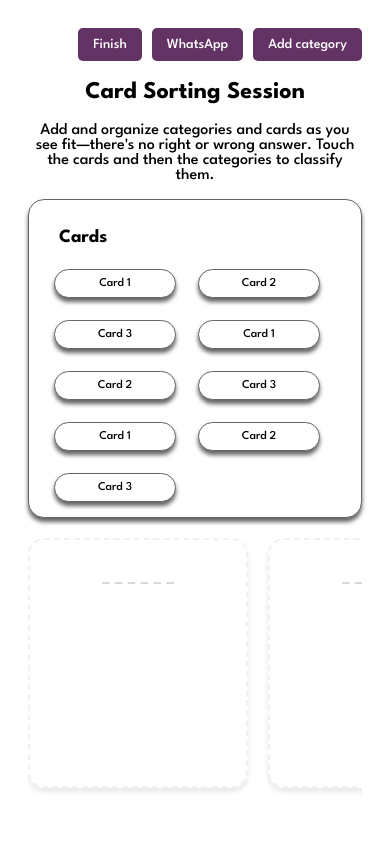
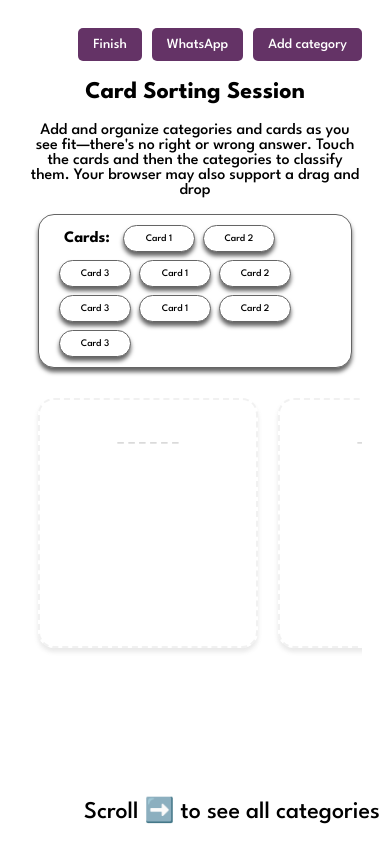
Before and after one commit to cronozul/p_cards, a plain HTML site: page card_sorting/index.html in a window 390 px wide. Drawn offline with Linux system fonts and the light colour scheme; a web font is replaced by a local one.

Commit message:
scroll hint

```diff
--- a/card_sorting/index.html
+++ b/card_sorting/index.html
@@ -14,6 +14,26 @@
       href="https://fonts.googleapis.com/css2?family=DM Serif Text:wght@400&display=swap"
     />
     <style>
+      @keyframes bounce {
+        0%,
+        100% {
+          transform: translateX(0);
+          opacity: 1;
+        }
+        50% {
+          transform: translateX(10px);
+        }
+      }
+
+      .scroll-indicator {
+        position: fixed;
+        right: 20px;
+        bottom: 20px;
+        font-size: 24px;
+        color: black;
+        animation: bounce 1s infinite;
+        transition: opacity 0.5s ease-out;
+      }
       body {
         font-family: "League Spartan", sans-serif;
         text-align: center;
@@ -63,18 +83,20 @@
         border: 1px solid var(--neutral-colors-neutral-02, #656565);
         background: #fff;
         box-shadow: 0px 4px 4px 0px #656565;
+        margin: 10px;
       }
 
       .cards-container {
         display: flex;
         flex-wrap: wrap;
         gap: 12px;
+        align-items: center;
       }
 
       .container {
         display: flex;
         flex-direction: row;
-        gap: 20px;
+        gap: auto;
         justify-content: flex-start;
         margin-top: 20px;
         overflow-x: auto;
@@ -103,14 +125,37 @@
         color: rgba(101, 101, 101, 0.3);
       }
 
+      /* correct wrapping */
+
+      .initial-zone {
+        display: flex;
+        flex-wrap: wrap; /* Allow wrapping */
+        align-items: center; /* Align elements properly */
+        gap: 8px; /* Space between elements */
+      }
+
+      .title {
+        display: inline-block;
+        margin-right: 10px;
+        margin-left: 10px;
+        white-space: nowrap; /* Prevent title from wrapping unnecessarily */
+      }
+
+      .cards-container {
+        display: flex;
+        flex-wrap: wrap; /* Ensure cards wrap */
+        gap: 8px;
+      }
+
       .card {
         /* background: #ffffff;  */
         color: black;
         padding: 10px 15px;
         /* border-radius: 5px;  */
-        margin: 5px;
+        /* margin: 5px; */
         cursor: grab;
-        width: 160px;
+        width: fit-content;
+        height: fit-content;
         text-align: center;
         font-size: 14px;
         transition: transform 0.2s;
@@ -121,10 +166,12 @@
       }
       @media (max-width: 480px) {
         .card {
-          width: auto; /* Let the card size adapt */
-          min-width: 100px; /* Prevent it from becoming too small */
+          width: fit-content;
+          height: fit-content;
+          /* width: auto; Let the card size adapt */
+          min-width: 50px; /* Prevent it from becoming too small */
           max-width: 75%; /* Avoid taking too much space */
-          font-size: 12px; /* Reduce font size */
+          font-size: 10px; /* Reduce font size */
           padding: 8px 10px; /* Adjust padding */
           word-wrap: break-word; /* Force text to wrap */
           text-align: center; /* Keep text centered */
@@ -138,9 +185,14 @@
       .dragging {
         opacity: 0.5;
       }
+      .page {
+        max-width: 100vw;
+        max-height: 100vh;
+      }
     </style>
   </head>
   <body>
+    <div page>
       <div class="top-buttons">
         <button class="button" id="copy-button">Finish</button>
         <button class="button" id="whatsapp-button">WhatsApp</button>
@@ -148,38 +200,61 @@
           Add category
         </button>
       </div>
+      <div class="scroll-indicator">Scroll ➡️ to see all categories</div>
 
       <h2>Card Sorting Session</h2>
       <p id="description">
         Add and organize categories and cards as you see fit—there's no right or
-      wrong answer.
-      Touch the cards and then the categories to classify them.
+        wrong answer. Touch the cards and then the categories to classify them.
       </p>
 
       <div class="initial-zone" id="initial-zone">
-      <h3 style="margin-right: 10px; margin-left: 10px">Cards</h3>
         <div class="cards-container" id="cards-container"></div>
       </div>
 
       <div class="container" id="categories-container"></div>
+    </div>
+    <script>
+      const indicator = document.querySelector(".scroll-indicator");
+      const scrollContainer = document.querySelector(".container");
 
-    <script>
-      // detect if user can drap and drop use size of screen as proxy
+      let isDragging = false;
+
+      function hideIndicator() {
+        indicator.style.opacity = "0";
+        setTimeout(() => (indicator.style.display = "none"), 500);
+        // don't remove listeners in case the categories get created or resizing of window
+        // scrollContainer.removeEventListener('scroll', hideIndicator);
+        // scrollContainer.removeEventListener('pointermove', detectDrag);
+      }
+
+      function detectDrag(event) {
+        if (isDragging) {
+          hideIndicator();
+        }
+      }
+
+      function checkScrollability() {
+        const isScrollable =
+          scrollContainer.scrollLeftMax > 0 ||
+          scrollContainer.scrollWidth > scrollContainer.clientWidth;
+        indicator.style.display = isScrollable ? "block" : "none";
+      }
+      scrollContainer.addEventListener("scroll", hideIndicator);
+      scrollContainer.addEventListener(
+        "pointerdown",
+        () => (isDragging = true)
+      );
+      scrollContainer.addEventListener("pointerup", () => (isDragging = false));
+      scrollContainer.addEventListener("pointermove", detectDrag);
       function isDragAndDropSupported() {
-        return window.innerWidth > 1000;
+        is_chrome = navigator.userAgent.indexOf("Chrome") > -1;
+        return window.innerWidth > 1000 || is_chrome;
       }
-      // if it is not supported add a message to the user
-      // touch the cards and then the categories to classify them
-      // else ask them to drag and drop
-      //  add this to class description
-      // if (!isDragAndDropSupported()) {
-      //  [0].innerText =
-      //     "Touch the cards and then the categories to classify them.";
-      // }
-      // else {
-      //  [0].innerText =
-      //     "Drag and drop the cards and then the categories to classify them.";
-      // }
+
+      window.addEventListener("load", checkScrollability);
+      window.addEventListener("resize", checkScrollability);
+
       if (isDragAndDropSupported()) {
         document.getElementById("description").innerText +=
           " Your browser may also support a drag and drop";
@@ -227,6 +302,7 @@
         document.querySelectorAll(".category").forEach((category) => {
           category.classList.add("freeform");
         });
+        // overwrites properties to change style
       }
 
       function handleDrop(e, div) {
@@ -266,10 +342,12 @@
         const div = document.createElement("div");
         div.classList.add("category");
         div.setAttribute("data-category", categoria);
-        div.innerHTML = `<h3>${categoria}</h3><div class='cards-container' id='category-${index}'></div>`;
-        div.addEventListener("dragover", (e) => { e.preventDefault();
+        div.innerHTML = `<h4>${categoria}</h4><div class='cards-container' id='category-${index}'></div>`;
+        div.addEventListener("dragover", (e) => {
+          e.preventDefault();
           // make selected card null
-    selectedCard = null; });
+          selectedCard = null;
+        });
         div.addEventListener("drop", (e) =>
           handleDrop(e, div.querySelector(".cards-container"))
         );
@@ -297,7 +375,17 @@
       // }
 
       function renderCards() {
+        // create a title that will be inside card container
+        title = "Cards:";
+        const titleElement = document.createElement("h4");
+
+        // add style so it's width and padding are equal to the cards
+        // put as margin only 5px
+        titleElement.style.margin = "5px";
+        titleElement.style.height = "fit-content";
         initialCardsContainer.innerHTML = "";
+        titleElement.innerText = title;
+        initialCardsContainer.appendChild(titleElement);
         tarjetas.forEach((tarjeta, index) => {
           const card = document.createElement("div");
           card.classList.add("card");
@@ -309,9 +397,11 @@
         });
       }
 
-      initialZone.addEventListener("dragover", (e) => { e.preventDefault();
+      initialZone.addEventListener("dragover", (e) => {
+        e.preventDefault();
         // make selected card null
-    selectedCard = null; });
+        selectedCard = null;
+      });
       initialZone.addEventListener("drop", (e) =>
         handleDrop(e, initialCardsContainer)
       );
@@ -323,15 +413,15 @@
         let categories = Array.from(document.querySelectorAll(".category"));
 
         // Extract and sort category names
-    let categoryNames = categories.map(category => category.id).sort();
+        let categoryNames = categories.map((category) => category.id).sort();
 
         // Create dictionary for card assignments using index-based references
         let cardAssignments = {};
 
-    categories.forEach(category => {
+        categories.forEach((category) => {
           let categoryIndex = categoryNames.indexOf(category.id); // Index from sorted list
           let cards = Array.from(category.querySelectorAll(".card"));
-        let cardIds = cards.map(card => card.id.replace("card-", ""));
+          let cardIds = cards.map((card) => card.id.replace("card-", ""));
 
           if (cardIds.length) {
             cardAssignments[categoryIndex] = cardIds;
@@ -339,12 +429,14 @@
         });
 
         // Encode data as a JSON string and then Base64
-    let dataString = JSON.stringify({ categories: categoryNames, assignments: cardAssignments });
+        let dataString = JSON.stringify({
+          categories: categoryNames,
+          assignments: cardAssignments,
+        });
         let compressedData = btoa(dataString); // Base64 encoding
 
         return compressedData;
       }
-
 
       function checkAllCardsSorted() {
         let initialCardsContainer = document.getElementById("cards-container");
```
Lines whose indentation alone changed are shown as unchanged.
